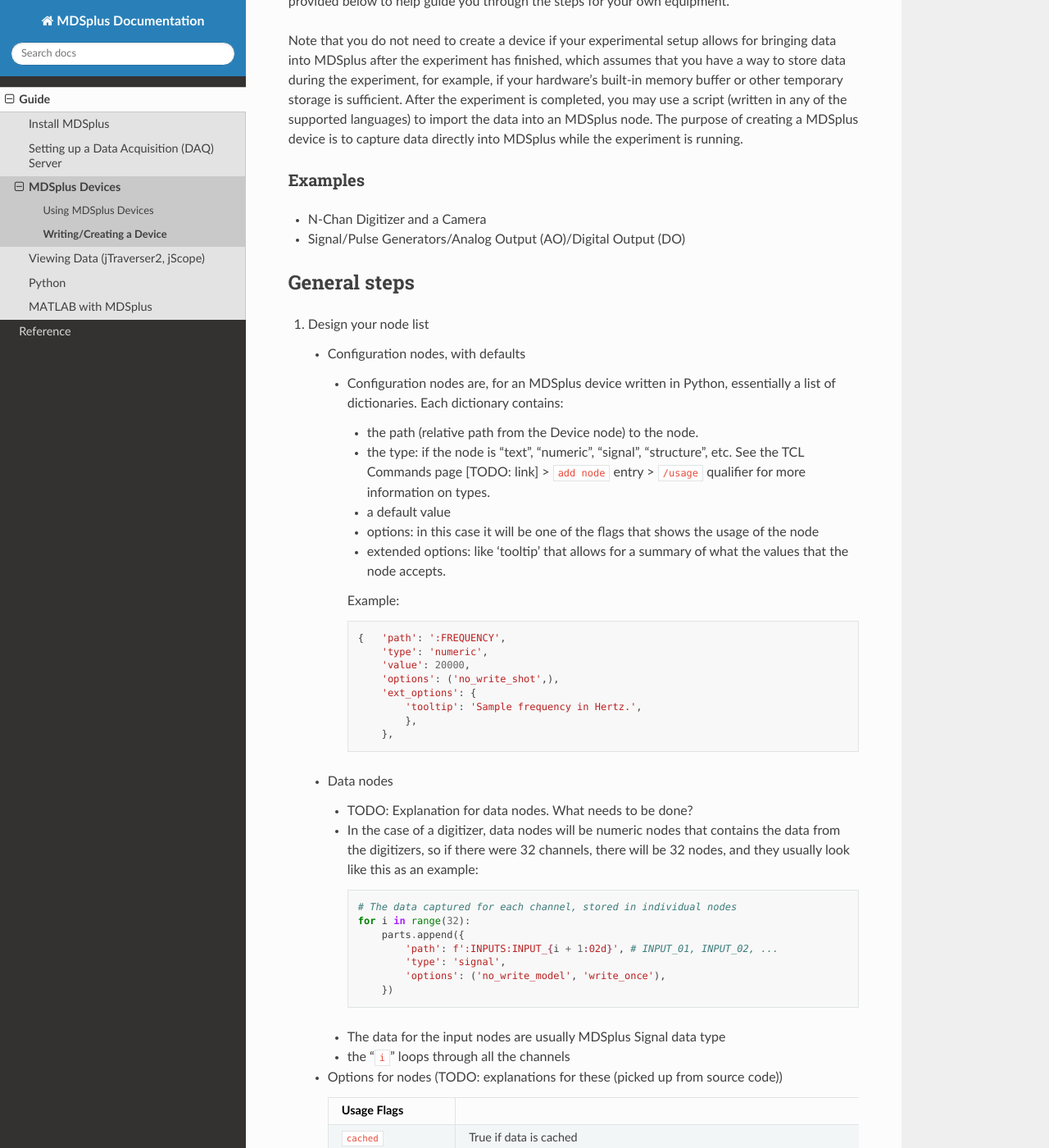
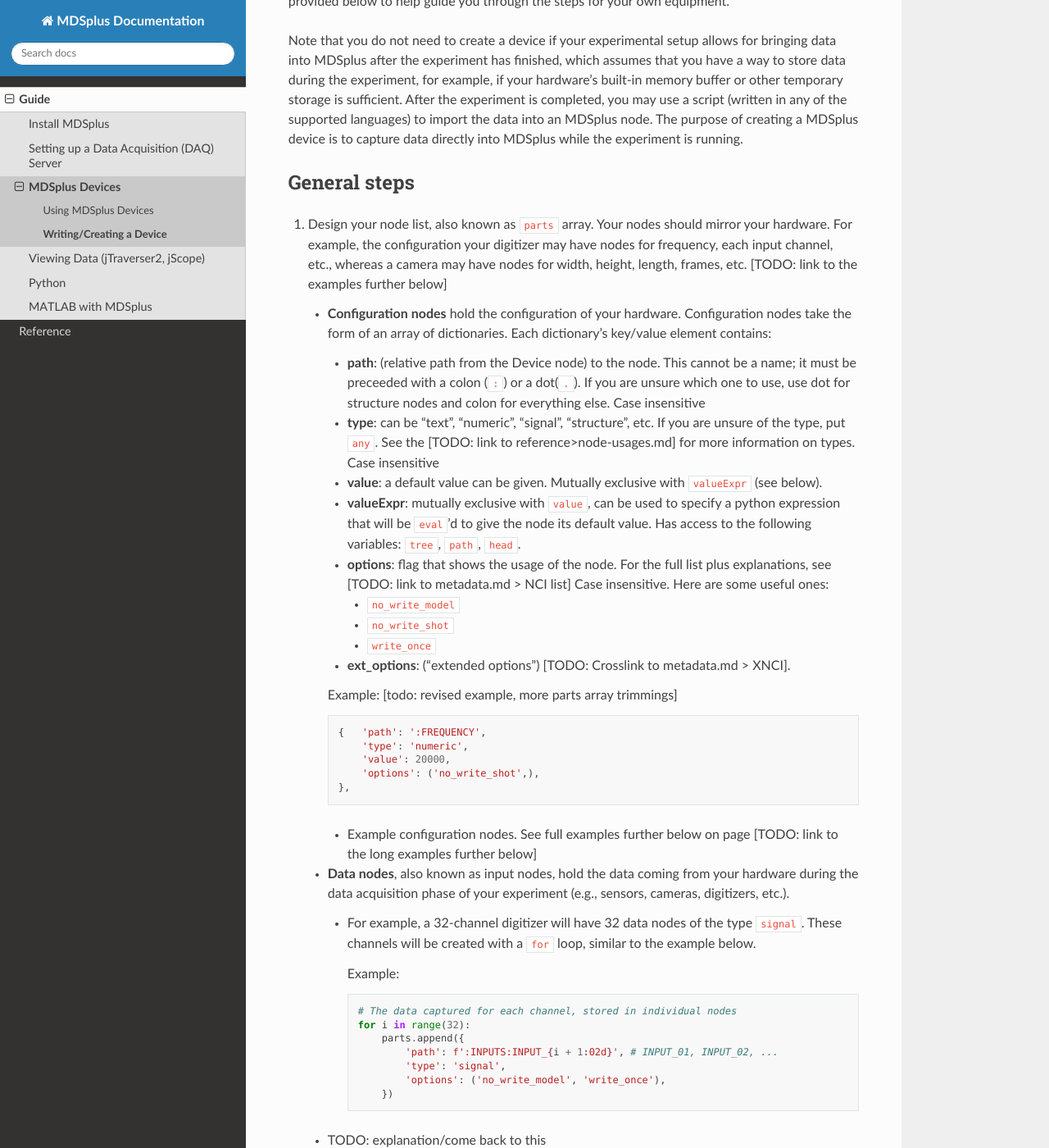
Before and after one commit to MDSplus/Documentation, a Sphinx documentation site: the page built from docs/guide/devices/writing-devices.md, in a window 1280 px wide and 1400 px high, scrolled down 322 px. Shown: the whole window at 82% size. Built offline with Sphinx 7.4.7 and the Read the Docs theme 3.1.0, drawn with Linux system fonts in a browser that asks for light colours; pages that are not in the unit, such as notebooks, are missing from menus; some of the changed text lies outside the part shown.

Commit message:
Updates to writing-devices

````diff
--- a/docs/guide/devices/writing-devices.md
+++ b/docs/guide/devices/writing-devices.md
@@ -5,39 +5,39 @@ Before you can use a device with MDSplus, you must write/create one. It may be h
 
 Note that you do not need to create a device if your experimental setup allows for bringing data into MDSplus after the experiment has finished, which assumes that you have a way to store data during the experiment, for example, if your hardware's built-in memory buffer or other temporary storage is sufficient. After the experiment is completed, you may use a script (written in any of the supported languages) to import the data into an MDSplus node. The purpose of creating a MDSplus device is to capture data directly into MDSplus while the experiment is running.
 
-### Examples
-* N-Chan Digitizer and a Camera
-* Signal/Pulse Generators/Analog Output (AO)/Digital Output (DO)
 
 ## General steps
-1. Design your node list
-    * Configuration nodes, with defaults
+1. Design your node list, also known as `parts` array. Your nodes should mirror your hardware. For example, the configuration your digitizer may have nodes for frequency, each input channel, etc., whereas a camera may have nodes for width, height, length, frames, etc. [TODO: link to the examples further below]
 
-        * Configuration nodes are, for an MDSplus device written in Python, essentially a list of dictionaries. Each dictionary contains:
-            * the path (relative path from the Device node) to the node.
-            * the type: if the node is "text", "numeric", "signal", "structure", etc. See the TCL Commands page [TODO: link] > `add node` entry > `/usage` qualifier for more information on types.
-            * a default value
-            * options: in this case it will be one of the flags that shows the usage of the node
-            * extended options: like ‘tooltip’ that allows for a summary of what the values that the node accepts.
+    * **Configuration nodes** hold the configuration of your hardware. Configuration nodes take the form of an array of dictionaries. Each dictionary's key/value element contains:
+
+         * **path**: (relative path from the Device node) to the node. This cannot be a name; it must be preceeded with a colon (`:`) or a dot(`.`). If you are unsure which one to use, use dot for structure nodes and colon for everything else.  Case insensitive
+         * **type**: can be "text", "numeric", "signal", "structure", etc. If you are unsure of the type, put `any`. See the [TODO: link to reference>node-usages.md] for more information on types. Case insensitive
+         * **value**: a default value can be given. Mutually exclusive with `valueExpr` (see below).
+         * **valueExpr**: mutually exclusive with `value`, can be used to specify a python expression that will be `eval`'d to give the node its default value. Has access to the following variables: `tree`, `path`, `head`.
+         * **options**: flag that shows the usage of the node. For the full list plus explanations, see [TODO: link to metadata.md > NCI list]  Case insensitive. Here are some useful ones:
+            * `no_write_model`
+            * `no_write_shot`
+            * `write_once`
+
+         * **ext_options**: ("extended options") [TODO: Crosslink to metadata.md > XNCI].
+
+         Example: [todo: revised example, more parts array trimmings]
+         ```py
+         {   'path': ':FREQUENCY',
+             'type': 'numeric',
+             'value': 20000,
+             'options': ('no_write_shot',),
+         },
+         ```
+        * Example configuration nodes. See full examples further below on page [TODO: link to the long examples further below]
+
+
+    * **Data nodes**, also known as input nodes, hold the data coming from your hardware during the data acquisition phase of your experiment (e.g., sensors, cameras, digitizers, etc.).
+
+        * For example, a 32-channel digitizer will have 32 data nodes of the type `signal`. These channels will be created with a `for` loop, similar to the example below.
 
             Example:
-
-            ```py
-            {   'path': ':FREQUENCY',
-                'type': 'numeric',
-                'value': 20000,
-                'options': ('no_write_shot',),
-                'ext_options': {
-                    'tooltip': 'Sample frequency in Hertz.',
-                    },
-                },
-            ```
-
-    * Data nodes
-
-        * TODO: Explanation for data nodes. What needs to be done?
-
-        * In the case of a digitizer, data nodes will be numeric nodes that contains the data from the digitizers, so if there were 32 channels, there will be 32 nodes, and they usually look like this as an example:
 
             ```py
             # The data captured for each channel, stored in individual nodes
@@ -49,60 +49,29 @@ Note that you do not need to create a device if your experimental setup allows f
                 })
             ```
 
-        * The data for the input nodes are usually MDSplus Signal data type
+    * TODO: explanation/come back to this
+        * "usages" are basically types
+        * "options" are NCIs
+        * "ext_options" are XNCIs
 
-        * the "`i`" loops through all the channels
+2. **Write your setup function**. When writing the setup function, consider the following operations.
+    * **Connect** to device by interfacing with the API of the manufacturer-supplied library.
+    * **Configure** settings: read from the configuration nodes (see above) to set the operating parameters of the hardware through the manufacturer-supplied API.
+    * **Arm**: prepare the system to get triggered for data acquisition.
 
-
-
-
-
-
-
-
-    * Options for nodes (TODO: explanations for these (picked up from source code))
-
-        |Usage Flags||
-        |-|-|
-        | `cached`            | True if data is cached|
-        | `compress_on_put`   | use compression when data stored in node |
-        |`compress_segments`  | "should segments be compressed"|
-        | `compressible`      | "is the data stored in this node compressible"|
-        | `do_not_compress`   | no compression allowed "is this node set to disable any compression of data stored in it" |
-        | `essential`         | node is essential "essential action defined in this node" |
-        | `include_in_pulse`  | "include subtree in pulse"|
-        | `nid_reference`     | node data contains nid references |
-        | `no_write_model`    | write to model disabled; "is storing data in this node disabled if model tree" |
-        | `no_write_shot`     | write to shot disabled; is storing data in this node disabled if not model tree" |
-        | `parent_state`      | parent on or off "is parent disabled" |
-        | `path_reference`    | node data contains path references |
-        |`segmented`          | "is data segmented"|
-        | `setup_information` | has setup operations "was this data present in the model" |
-        | `state`             | "Use on property instead. on/off state of this node. False=on,True=off."  |
-        |`versions`           |  "does the data contain versions"|
-        |`write_once`         |  "is no write once"|`
-
-    * Examples:
-        * Example, Digitizer: {address, length, frequency, input_xx}
-        * Example, Camera: {address, width, height, length, frames}
-2. Write setup function
-    * Connect to device
-    * Configure settings
-    * Arm? (prepare it for firing)
-
-3. Choose 3A (streaming) or 3B (transient/store)
-    * 3A. Write Main Loop Function (Continuous/streaming data capture, while experiment is running)
+3. Choose the type of data acquisition: streaming (3A) or transient (3B).
+    * 3A. For Streaming/continuous data capture: Write Main Loop Function
         * take data from hardware
-        * write data to MDS plus
+        * write data to MDSplus
         * loop back to top
         * "buffering"
 
-    * 3B. Write Store Function (transient or post-shot data capture).
+    * 3B. For transient/post-shot data capture: Write Store Function
         * Some hardware can buffer data inside of it. This is important in case the device's data exceeds the rate that we can capture it.
         * post-shot or STORE phase: basically do the same as 3A, but only need to do once for all the data captured during.
         * pre/post/window
 
-4. Tuning: adjusting until everything works well. "After all you're trying to make hardware do something" which is inherently difficult.
+4. Fine-tuning: adjust until everything works well. "After all you're trying to make hardware do something which is inherently difficult."
 
 5. Usage. Explain that you can use your device manually or via dispatch functions. With examples (TODO: examples from Stephen, Fernando).
 
@@ -111,7 +80,7 @@ more to come
 
 tips and tricks for debugging as you're writing
 
-whatever Stephen and Fernando can remember
+TODO: whatever Stephen and Fernando can remember
 
 ### Modifying
 Remove and Re-add
@@ -140,7 +109,7 @@ import MDSplus
 class DIG_32_TR(MDSplus.Device):
 ```
 
-1. Design your node list. Node names need to be 11 characters or fewer.
+1. Design your node list.
 
     ```py
     parts = [
@@ -305,7 +274,8 @@ import MDSplus
 class DIG_32_ST(MDSplus.Device):
 ```
 
-1. Design your node list. (node names need to be 11 characters or less)
+1. Design your node list.
+
     ```py
     parts = [
         # For any notes about this specific device, e.g. location, usage, problems
@@ -467,6 +437,7 @@ class DIG_32_ST(MDSplus.Device):
 
 ### Camera
 
+TODO Stephen/Fernando
 
 --
 
````
